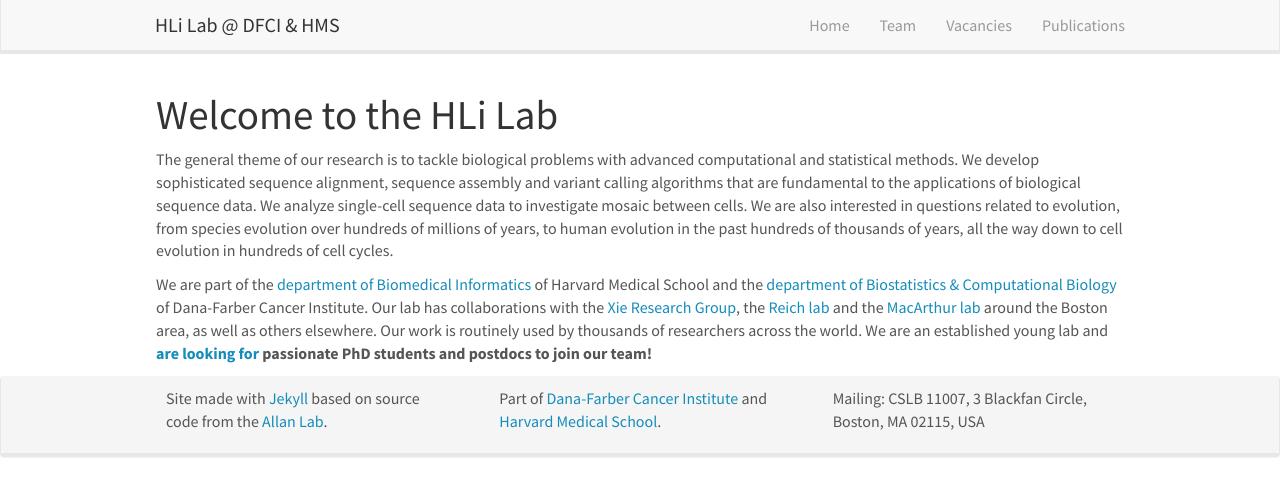
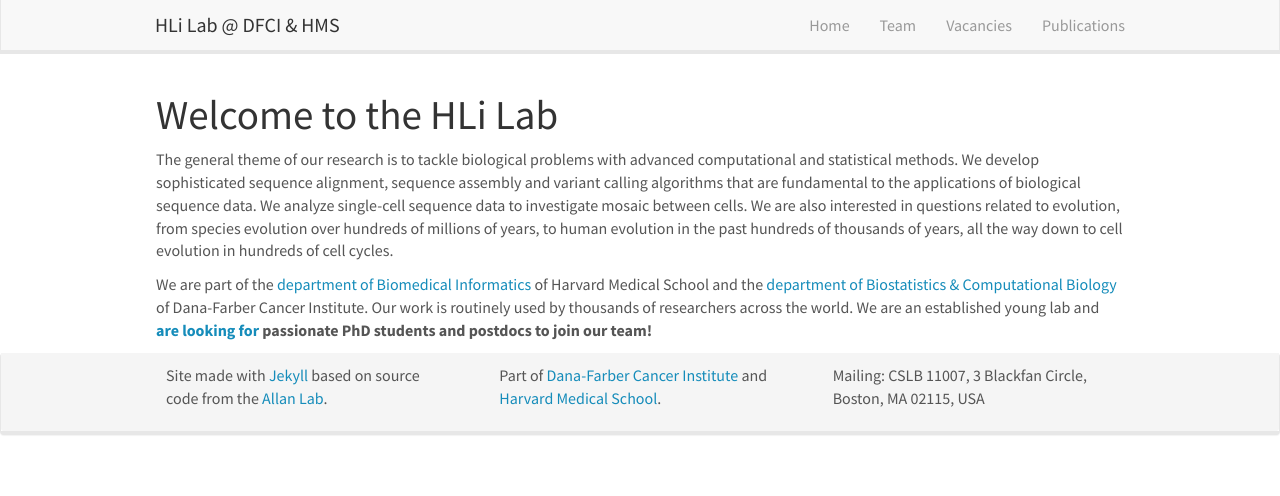
Before and after one commit to hlilab/hlilab.github.io, a Jekyll site: the page built from _pages/home.md, in a window 1280 px wide. Shown: the top 496 px of the page. Built offline with Jekyll 4.4.1, drawn with Linux system fonts in a browser that asks for light colours; nearby versions of some CDN libraries.

Commit message:
removed the collabors

```diff
--- a/_pages/home.md
+++ b/_pages/home.md
@@ -21,9 +21,7 @@ For details, please see the [Research](research) page.
 
 We are part of the [department of Biomedical Informatics][dbmi] of Harvard
 Medical School and the [department of Biostatistics & Computational
-Biology][bcb] of Dana-Farber Cancer Institute. Our lab has collaborations with
-the [Xie Research Group][xie], the [Reich lab][reich] and the [MacArthur
-lab][macarthur] around the Boston area, as well as others elsewhere. Our work
+Biology][bcb] of Dana-Farber Cancer Institute. Our work
 is routinely used by thousands of researchers across the world. We are an
 established young lab and **[are looking for](vacancies) passionate PhD
 students and postdocs to join our team!**
```
